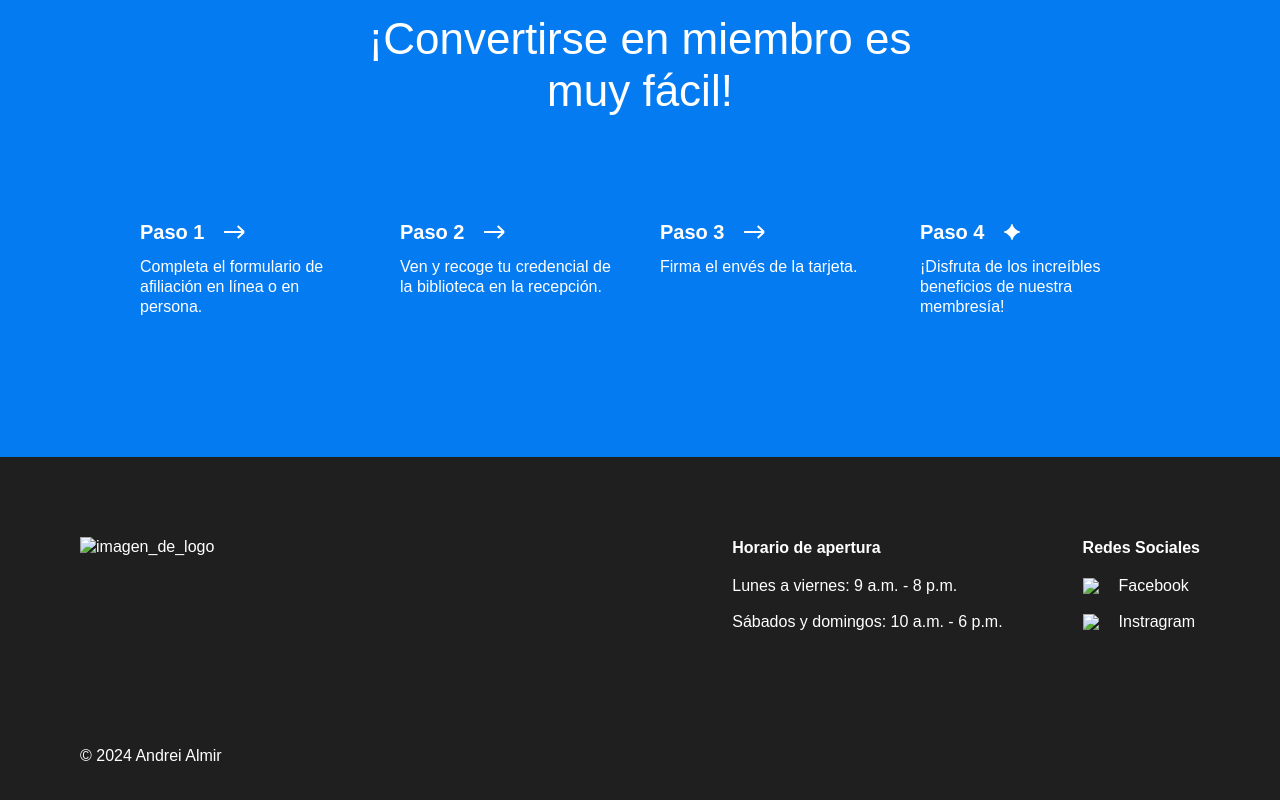
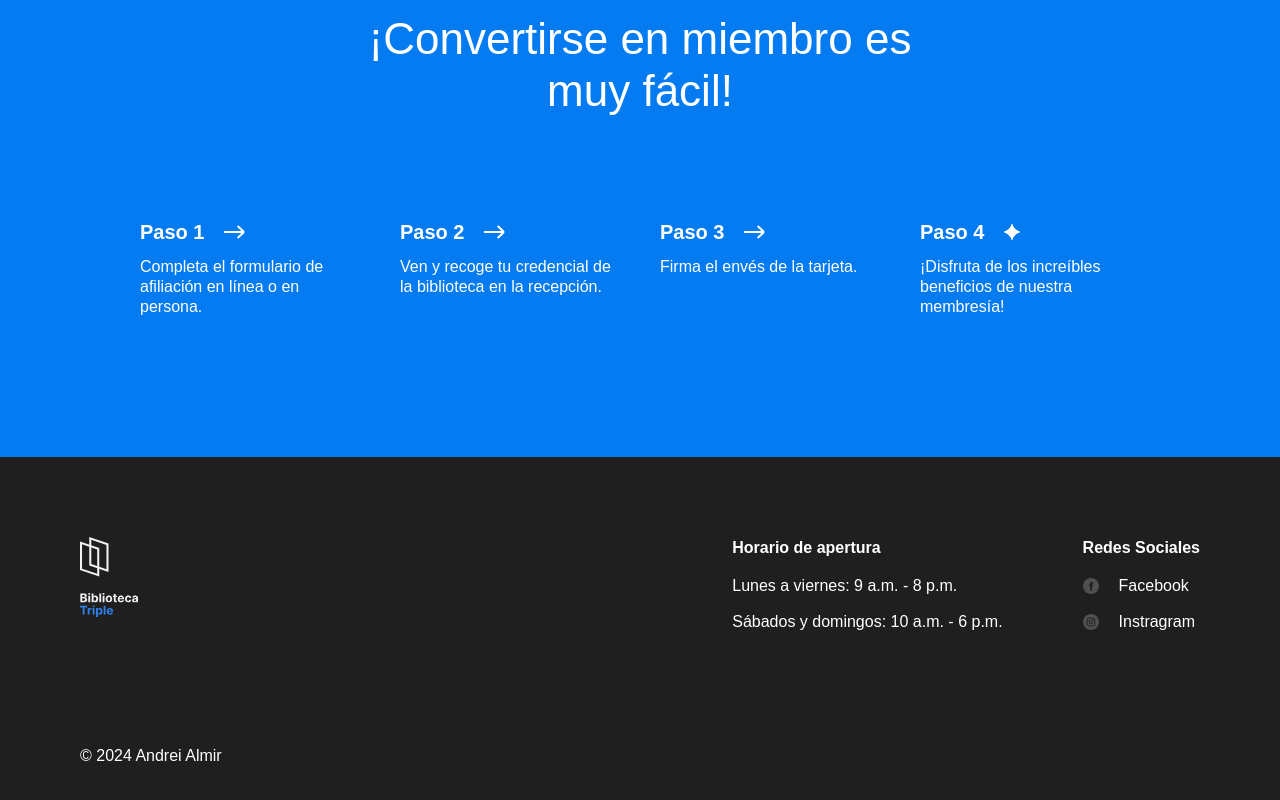
Before and after one commit to ParzySan/web_project_library_es, a plain HTML site: page index.html in a window 1280 px wide. Shown: the part 3025-3825 px from the top of the page. Drawn offline with Linux system fonts and the light colour scheme; the site is published under a folder, as on GitHub Pages, so addresses that start at the root find nothing.

Commit message:
Update index.html

```diff
--- a/index.html
+++ b/index.html
@@ -287,7 +287,7 @@
         <div class="footer__columns">
           <div class="footer__column footer__column_logo">
             <img
-              src="/images/logo_white.svg"
+              src="./images/logo_white.svg"
               alt="imagen_de_logo"
               class="footer__logo"
             />
@@ -311,7 +311,7 @@
                 <a class="footer__column-link" href="#">
                   <img
                     class="footer__social-icon"
-                    src="/images/facebook_white.svg"
+                    src="./images/facebook_white.svg"
                     alt="logo_Facebook"
                   />
                   Facebook
@@ -321,7 +321,7 @@
                 <a class="footer__column-link" href="#">
                   <img
                     class="footer__social-icon"
-                    src="/images/instagram_white.svg"
+                    src="./images/instagram_white.svg"
                     alt="logo_instagram"
                   />
                   Instragram</a
```
